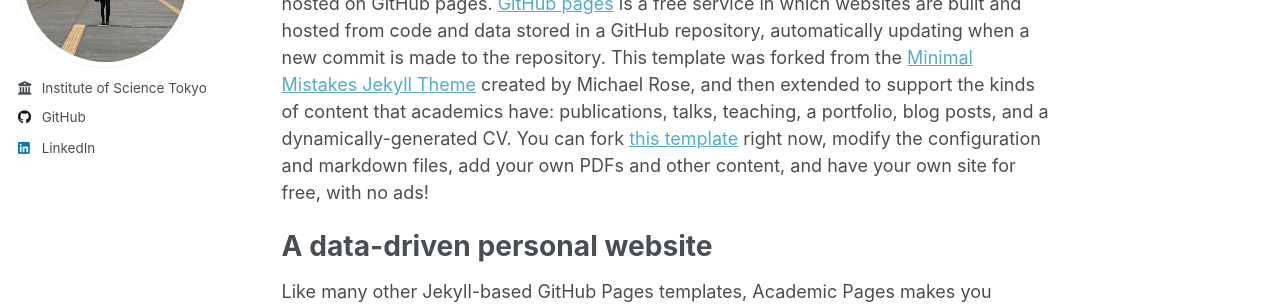
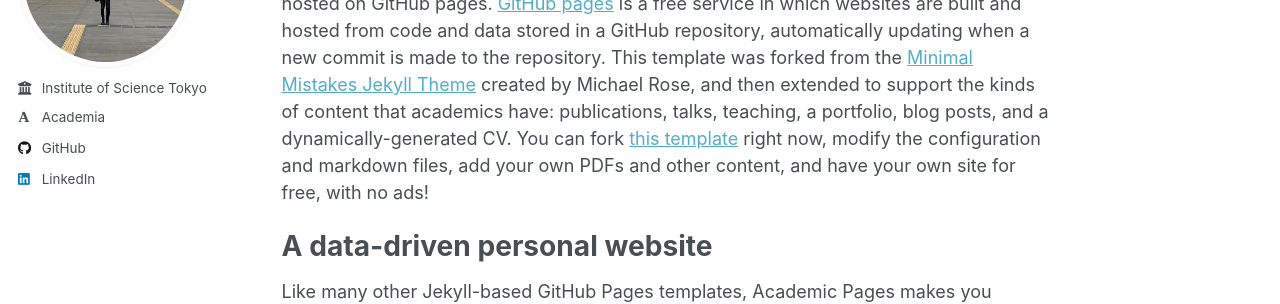
Before and after one commit to martgru/martgru.github.io, a Jekyll site: the page built from _pages/about.md, in a window 1280 px wide. Shown: the part 206-510 px from the top of the page. Built offline with Jekyll 4.4.1, drawn with Linux system fonts in a browser that asks for light colours; some web fonts are replaced.

Commit message:
Update _config.yml
correct academia

```diff
--- a/_config.yml
+++ b/_config.yml
@@ -32,7 +32,7 @@ author:
   #email            : "none@example.org"
 
   # Academic websites
-  Academia         : "https://mmai.tech/"
+  academia         : "https://mmai.tech/"
   #arxiv            : # URL - Update with the correct link to your profile
   #googlescholar    : "https://scholar.google.com/citations?user=PS_CX0AAAAAJ"
   #impactstory      : # URL
```
